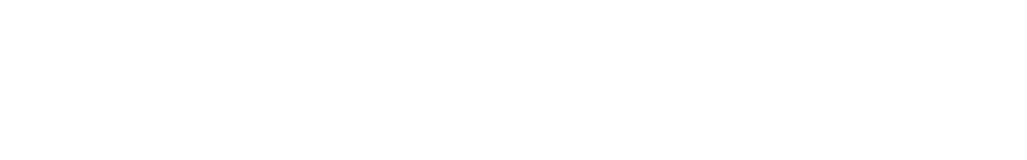
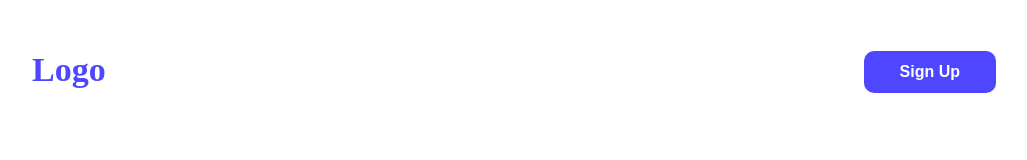
Before and after one commit to tahajid36/assignment01, a plain HTML site: page index.html in a window 1280 px wide. Shown: the whole page, without its empty margins (126-1153 px from the left). Drawn offline with Linux system fonts and the light colour scheme.

Commit message:
navbar design completed

```diff
--- a/index.html
+++ b/index.html
@@ -4,13 +4,20 @@
     <meta charset="UTF-8">
     <meta name="viewport" content="width=device-width, initial-scale=1.0">
     <title>My First Assignment</title>
+    <link rel="stylesheet" href="styles/style.css">
 </head>
 <body>
-    <header>
+    <header class="header">
+        <nav class="navi">
+            <div><h class="nav-title">Logo</h3></div>
+
+        <div><button class="nav-buttons">Sign Up</button></div>
+        </nav>
 
     </header>
 
     <main>
+
 
     </main>
 
--- /dev/null
+++ b/styles/style.css
@@ -0,0 +1,27 @@
+/* nav bar styles */
+
+nav{
+    display: flex;
+    justify-content: space-between;
+    margin-right: 150px;
+    margin-top: 51px;
+    margin-left: 150px;
+
+
+}
+.nav-title{
+    font-size: 34px;
+    color: #4E47FF;
+    font-weight: bold;
+}
+.nav-buttons{
+    font-size: 16px;
+    font-weight: bold;
+    border-radius: 10px;
+    padding: 12px 36px;
+    color: white;
+    background-color: #4E47FF;
+    border: none;
+
+
+}
```
